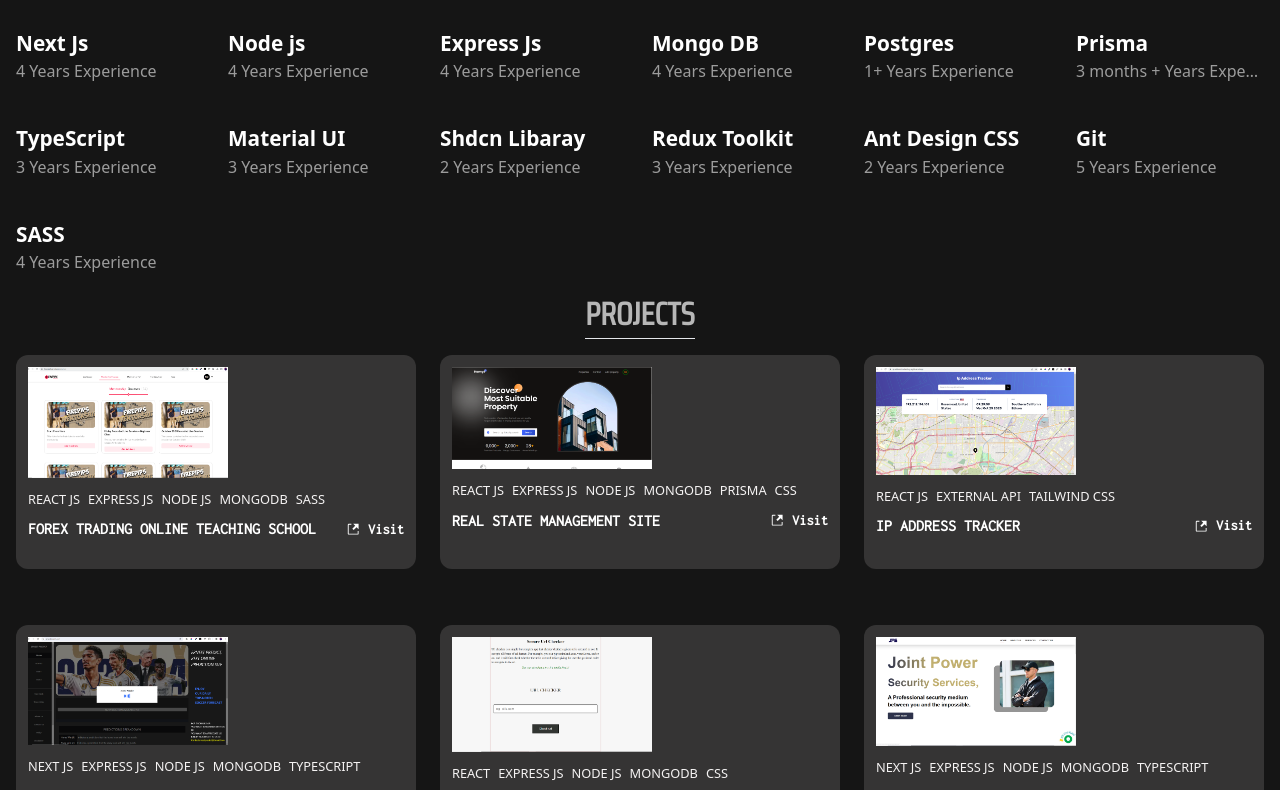
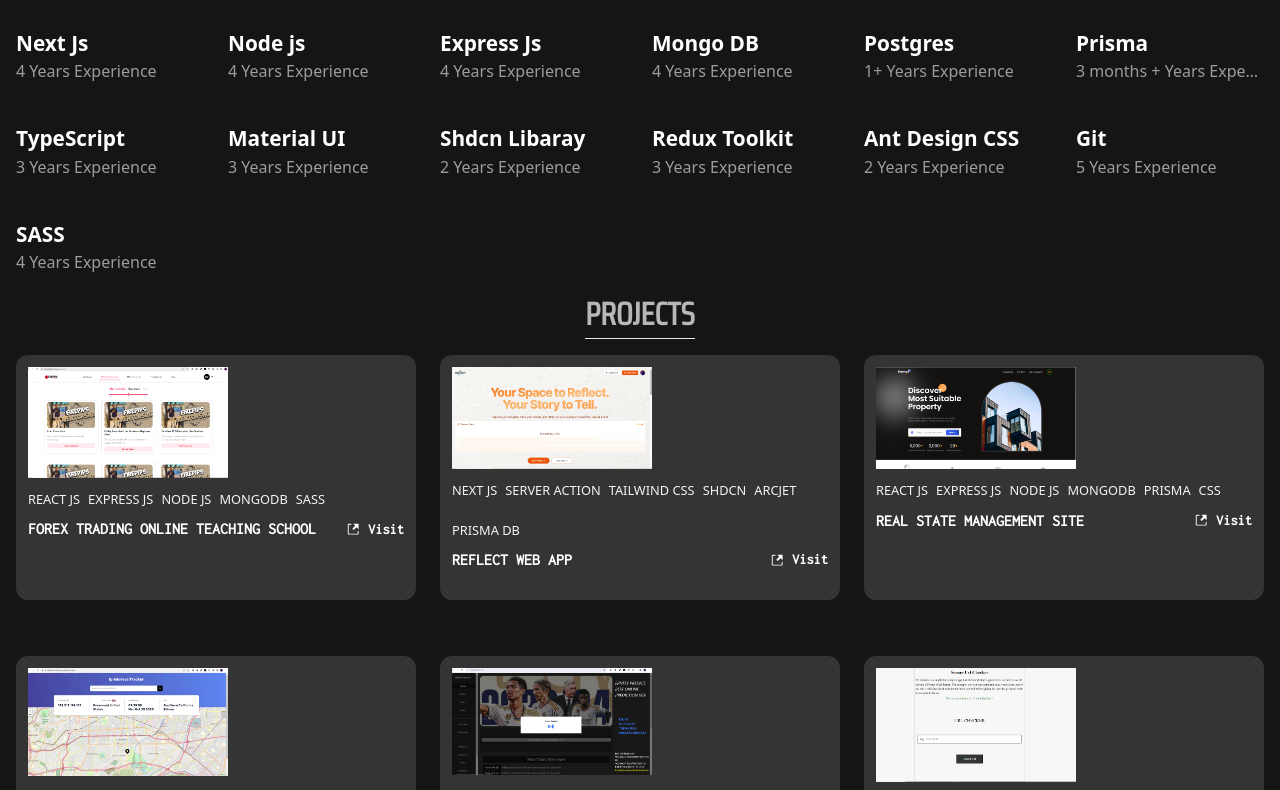
Before and after one commit to amazinng-blib/portfolio, a Next.js app: page / in a window 1280 px wide. Shown: the part 687-1477 px from the top of the page. Built offline with nearby package versions, Linux system fonts and the light colour scheme.

Commit message:
added a project

```diff
--- a/src/components/data/navdata.ts
+++ b/src/components/data/navdata.ts
@@ -115,6 +115,21 @@ export const projectsData: ProjectArray = [
     frontEndcode: 'https://github.com/samcode-dev/firepips3',
     // backEndcode:'https://github.com/amazinng-blib/Firepips',
     language: ['React Js', 'Express Js', 'Node Js', 'MongoDB', 'SASS'],
+  },
+  {
+    heading: 'Reflect Web App',
+    image: '/image/reflect.PNG',
+    link: 'https://reflect-app-auxq.vercel.app/',
+    frontEndcode: 'https://github.com/samcode-dev/firepips3',
+    // backEndcode:'https://github.com/amazinng-blib/Firepips',
+    language: [
+      'Next Js',
+      'Server action',
+      'Tailwind CSS',
+      'Shdcn',
+      'arcjet',
+      'Prisma DB',
+    ],
   },
   {
     heading: 'Real State Management Site',
```
Also changed, not shown: public/image/reflect.PNG (added).
